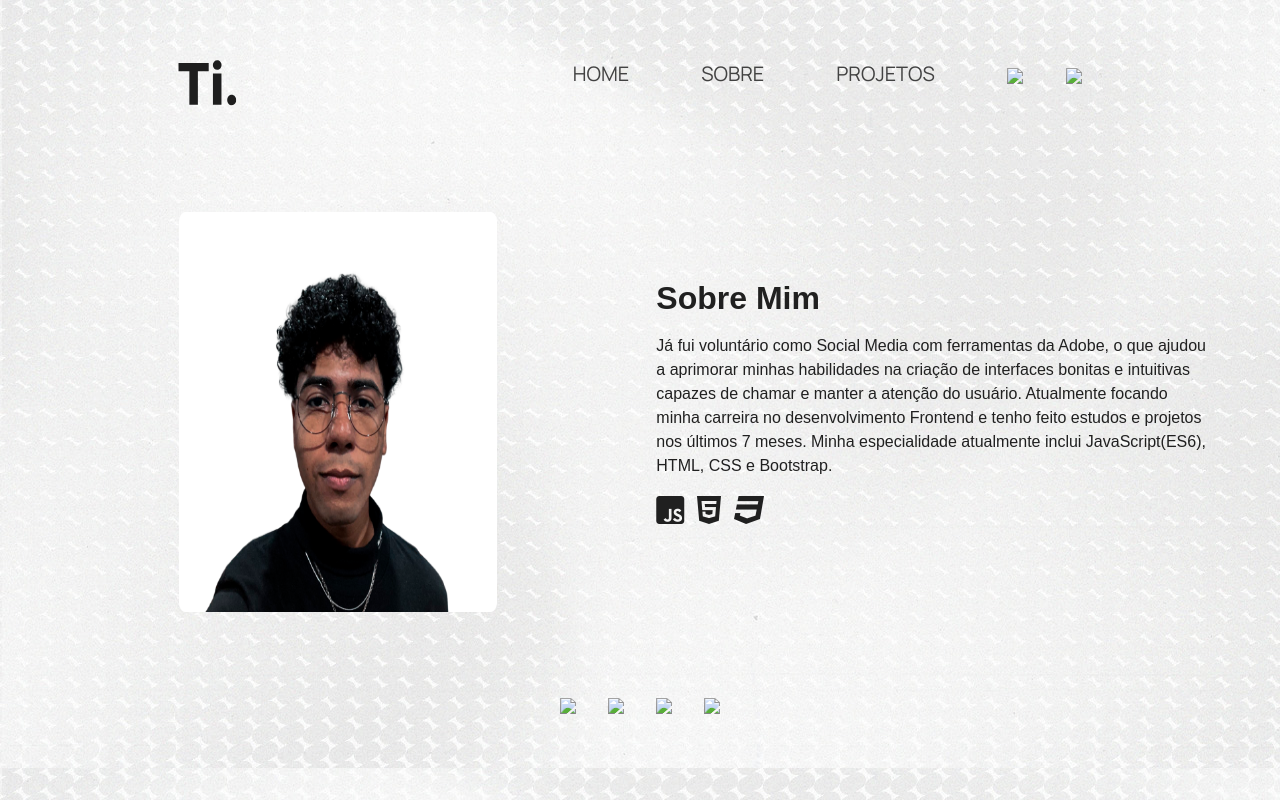
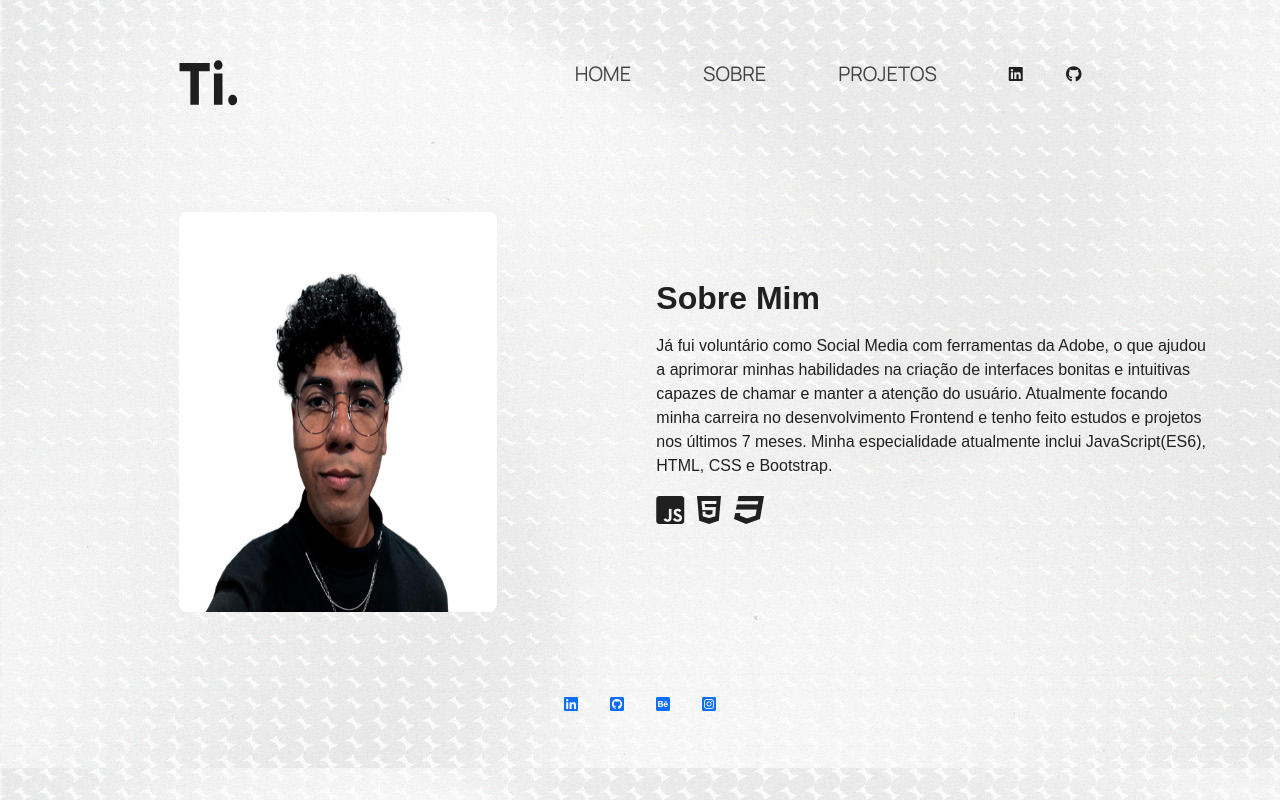
Before and after one commit to juanverdan/portfolioPage, a website: page pages/about.html in a window 1280 px wide. Drawn offline with nearby package versions, Linux system fonts and the light colour scheme; files whose address does not match are found by name.

Commit message:
:hammer: fix debug

```diff
--- a/css/navbar.css
+++ b/css/navbar.css
@@ -52,6 +52,10 @@ body {
 .header a:hover:after {
   width: 100%;
   left: 0;
+}
+
+.header i {
+  color: #202020;
 }
 
 .nav-menu {
--- a/pages/about.html
+++ b/pages/about.html
@@ -50,11 +50,12 @@
             <a
               href="https://www.linkedin.com/in/juan-verdan-dos-santos/"
               target="_blank"
-              ><img src="../node_modules/bootstrap-icons/icons/linkedin.svg"
-            /></a>
+              ><i class="fa-brands fa-linkedin"></i
+            ></a>
             <a href="https://github.com/TioIndiano" target="_blank"
-              ><img src="../node_modules/bootstrap-icons/icons/github.svg"
-            /></a>
+              ><i class="fa-brands fa-github"></i
+            ></i
+            ></a>
           </li>
         </ul>
         <div class="hamburguer">
@@ -97,17 +98,17 @@
       <a
         href="https://www.linkedin.com/in/juan-verdan-dos-santos/"
         target="_blank"
-        ><img src="../node_modules/bootstrap-icons/icons/linkedin.svg"
-      /></a>
+        ><i class="fa-brands fa-linkedin"></i
+      ></a>
       <a href="https://github.com/TioIndiano" target="_blank"
-        ><img src="../node_modules/bootstrap-icons/icons/github.svg"
-      /></a>
+        ><i class="fa-brands fa-square-github"></i
+      ></a>
       <a href="https://www.behance.net/indiano_verdan" target="_blank"
-        ><img src="../node_modules/bootstrap-icons/icons/behance.svg"
-      /></a>
+        ><i class="fa-brands fa-square-behance"></i
+      ></a>
       <a href="https://www.instagram.com/juan_vrdn/" target="_blank"
-        ><img src="../node_modules/bootstrap-icons/icons/instagram.svg"
-      /></a>
+        ><i class="fa-brands fa-square-instagram"></i
+      ></a>
     </footer>
     <script type="text/javascript" src="../js/home.js"></script>
   </body>
```
Also changed, not shown: index.html (+12 -12 lines), pages/projects.html (+14 -14 lines).
